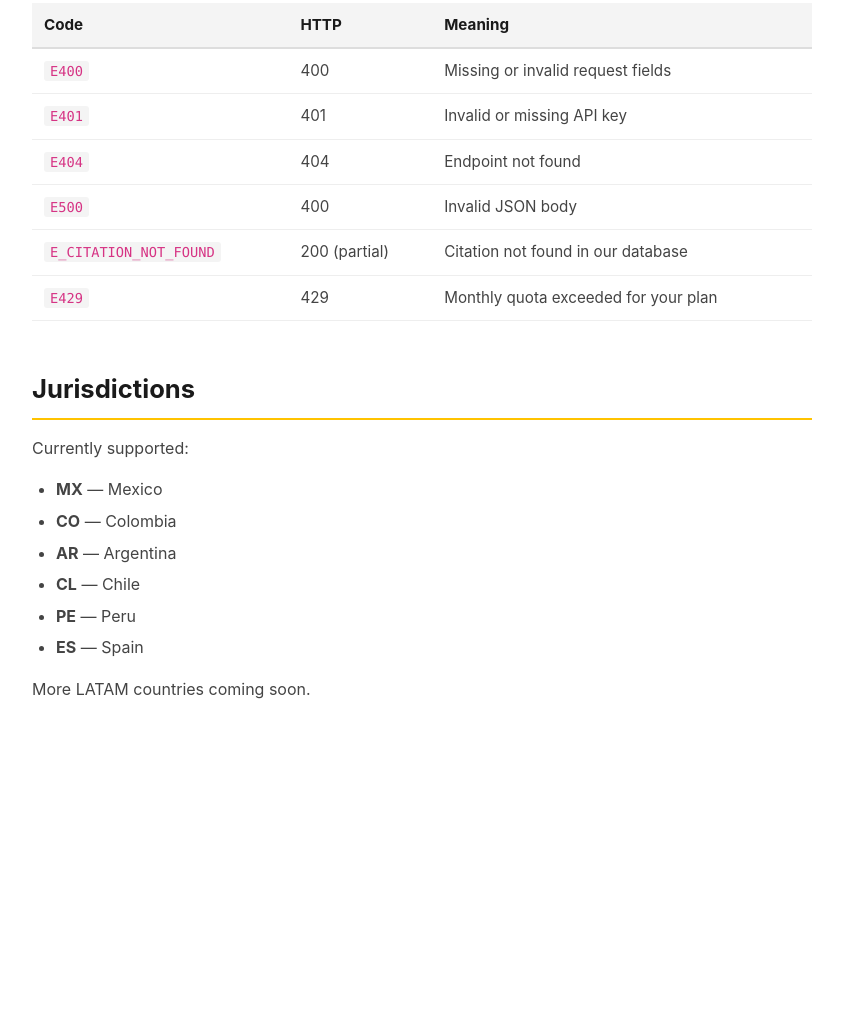
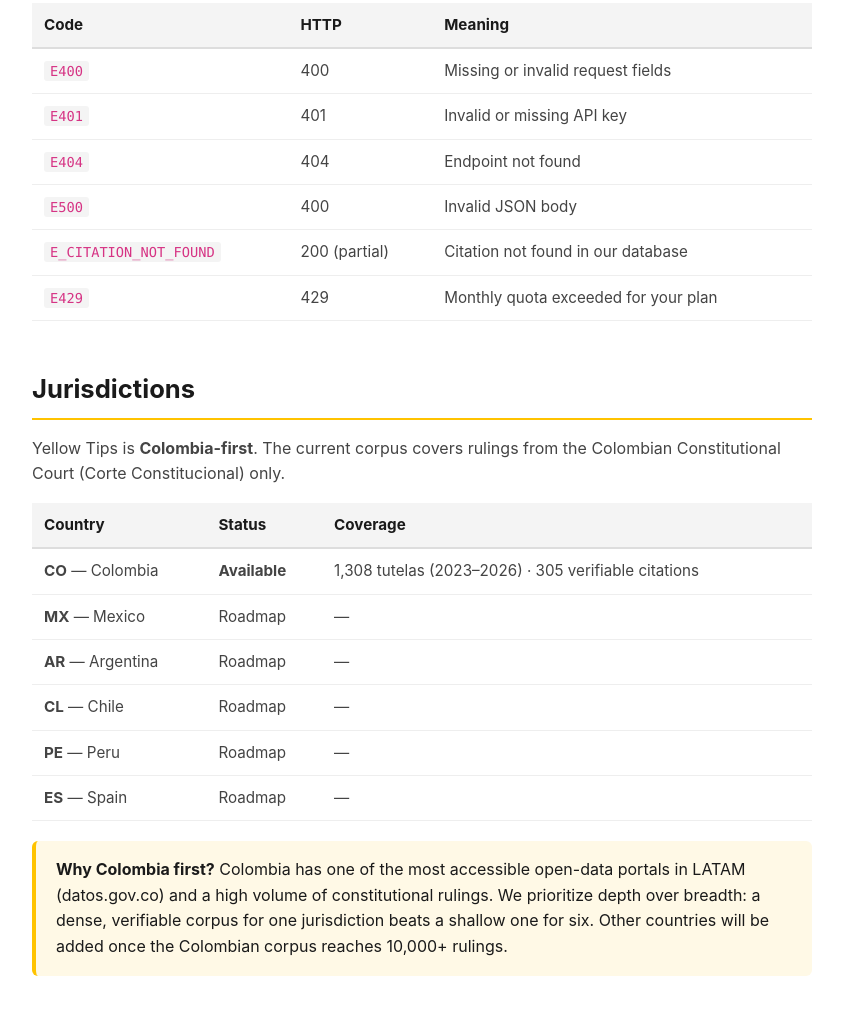
Before and after one commit to ProcontextMax/yellowtips-docs, a plain HTML site: page index.html in a window 1280 px wide. Shown: the part 7588-8602 px from the top of the page, without its empty margins (288-1131 px from the left). Before the commit the page ends 8347 px from the top, so only its background shows below. Drawn offline with Linux system fonts and the light colour scheme.

Commit message:
docs: clarify jurisdictions - Colombia-first, others in roadmap

```diff
--- a/index.html
+++ b/index.html
@@ -627,18 +627,50 @@
       </tr>
     </table>
 
-    <h2 id="jurisdictions">Jurisdictions</h2>
-    <p>Currently supported:</p>
-    <ul>
-      <li><strong>MX</strong> — Mexico</li>
-      <li><strong>CO</strong> — Colombia</li>
-      <li><strong>AR</strong> — Argentina</li>
-      <li><strong>CL</strong> — Chile</li>
-      <li><strong>PE</strong> — Peru</li>
-      <li><strong>ES</strong> — Spain</li>
-    </ul>
+        <h2 id="jurisdictions">Jurisdictions</h2>
+    <p>Yellow Tips is <strong>Colombia-first</strong>. The current corpus covers rulings from the Colombian Constitutional Court (Corte Constitucional) only.</p>
 
-    <p>More LATAM countries coming soon.</p>
+    <table>
+      <tr>
+        <th>Country</th>
+        <th>Status</th>
+        <th>Coverage</th>
+      </tr>
+      <tr>
+        <td><strong>CO</strong> — Colombia</td>
+        <td><strong>Available</strong></td>
+        <td>1,308 tutelas (2023–2026) · 305 verifiable citations</td>
+      </tr>
+      <tr>
+        <td><strong>MX</strong> — Mexico</td>
+        <td>Roadmap</td>
+        <td>—</td>
+      </tr>
+      <tr>
+        <td><strong>AR</strong> — Argentina</td>
+        <td>Roadmap</td>
+        <td>—</td>
+      </tr>
+      <tr>
+        <td><strong>CL</strong> — Chile</td>
+        <td>Roadmap</td>
+        <td>—</td>
+      </tr>
+      <tr>
+        <td><strong>PE</strong> — Peru</td>
+        <td>Roadmap</td>
+        <td>—</td>
+      </tr>
+      <tr>
+        <td><strong>ES</strong> — Spain</td>
+        <td>Roadmap</td>
+        <td>—</td>
+      </tr>
+    </table>
+
+    <div class="alert">
+      <strong>Why Colombia first?</strong> Colombia has one of the most accessible open-data portals in LATAM (datos.gov.co) and a high volume of constitutional rulings. We prioritize depth over breadth: a dense, verifiable corpus for one jurisdiction beats a shallow one for six. Other countries will be added once the Colombian corpus reaches 10,000+ rulings.
+    </div>
 
   </main>
 
```
